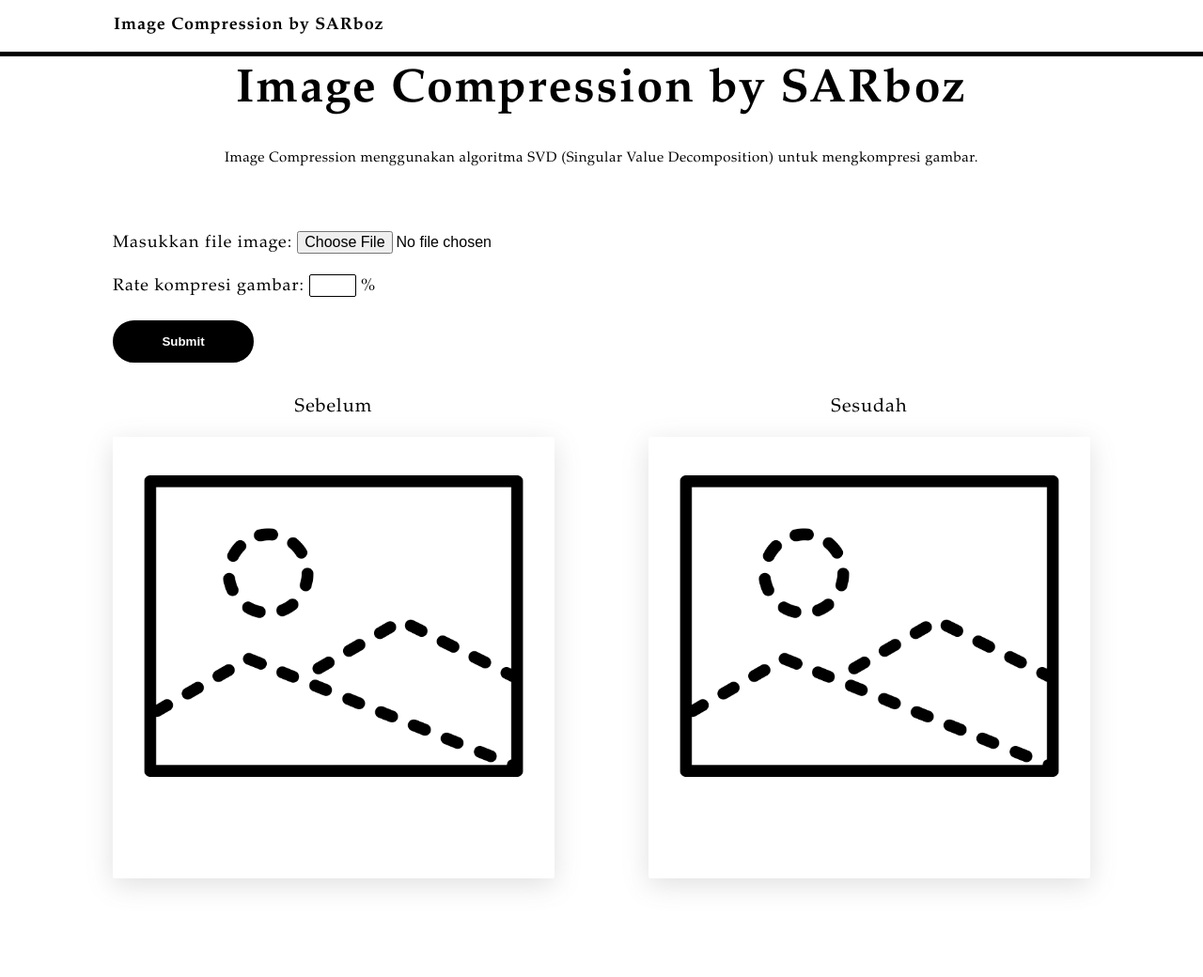
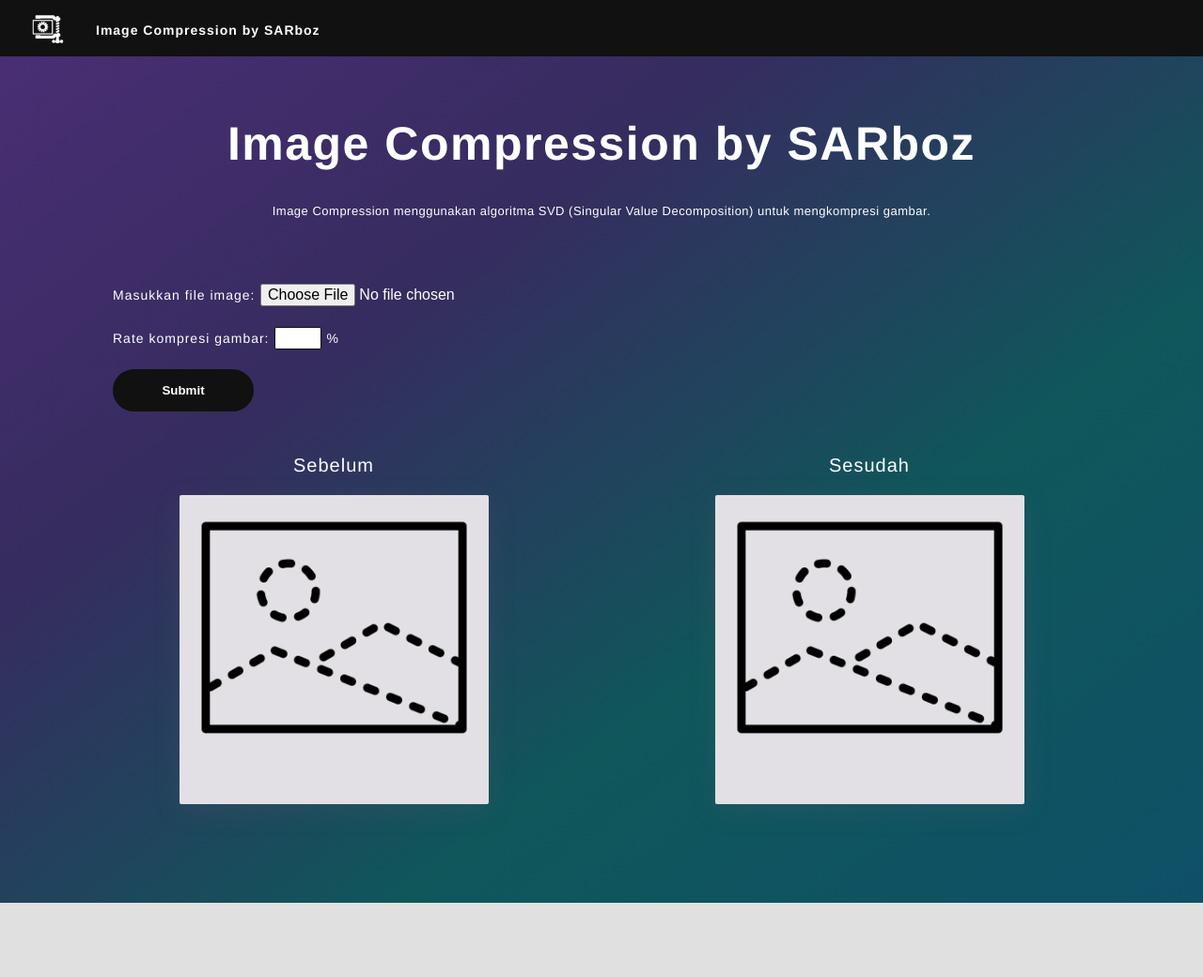
Before and after one commit to rayhankinan/Algeo02-20065, a Flask app: page / in a window 1280 px wide. Shown: the whole page at 94% size. After the commit the page ends 961 px from the top, so only its background shows below. Run offline with Flask 2, Linux system fonts and the light colour scheme.

Commit message:
update frontpage

```diff
--- a/Website/static/styles/frontpage.css
+++ b/Website/static/styles/frontpage.css
@@ -5,15 +5,15 @@
 
 html {
     font-size: 100%;
-    font-family: 'Garamond', serif;
+    font-family: 'Helvetica', sans-serif;
     line-height: 1.7;
     letter-spacing: 1px;
 }
 
 body {
     margin: 0;
-    background-color: #ffffff;
-    color: #000000;
+    background-image: linear-gradient(to bottom right, #4b2e76, #362c5f, #0f575b, #0f5067);
+    color: #FEFFFF;
 }
 
 h1, h2, h3, h4, h5, h6, p {
@@ -29,27 +29,29 @@ header {
     height: 60px;
     top: 0;
     width: 100%;
-    background-color: #ffffff;
-    border-bottom: 5px solid #000000;
+    background-color: #111111;
+    color: #FEFFFF;
+    border-top: 5px solid #111111;
+    border-bottom: 5px solid #111111;
     display: flex;
     flex-direction: row;
 }
 
 .header-logo {
-    margin-left: 45px;
-    line-height: 60px;
+    margin-left: 30px;
+    line-height: 90px;
     width: fit-content;
     height: fit-content;
 }
 
 .header-logo img {
-    width: 100%;
+    width: 60%;
 }
 
 .header-title {
-    font-size: 18px;
-    margin-left: 6px;
-    margin-top: 12px;
+    font-size: 14px;
+    margin-left: 2px;
+    margin-top: 16px;
     font-weight: 600;
 }
 
@@ -72,14 +74,14 @@ header {
 .frontpage-detail .title {
     font-size: 50px;
     line-height: 66px;
-    letter-spacing: 2px;
-    margin-top: 24px;
+    letter-spacing: 1.5px;
+    margin-top: 80px;
     margin-bottom: 24px;
     text-align: center;
 }
 
 .frontpage-detail .description {
-    font-size: 15px;
+    font-size: 13px;
     line-height: 30px;
     letter-spacing: 0.5px;
     margin-bottom: 40px;
@@ -96,7 +98,7 @@ header {
 }
 
 .image-processing-box .upload-box .input-description {
-    font-size: 18px;
+    font-size: 14px;
 }
 
 .image-processing-box .upload-box input[type="file"] {
@@ -112,9 +114,9 @@ header {
 .image-processing-box .upload-box input[type="number"] {
     width: 50px;
     height: 24px;
-    border: 1px solid #000000;
+    border: 1px solid #111111;
     border-radius: 2px;
-    font-size: 16px;
+    font-size: 15px;
 }
 
 .image-processing-box .upload-box input[type="submit"] {
@@ -123,16 +125,16 @@ header {
     margin-top: 20px;
     border-radius: 30px;
     font-weight: 600;
-    background-color: #000000;
+    background-color: #111111;
     color: #ffffff;
     cursor: pointer;
     outline: none;
-    border: 2px solid #000000;
+    border: 2px solid #111111;
 }
 
 .image-processing-box .upload-box input[type="submit"]:hover {
     background-color: #ffffff;
-    color: #000000;
+    color: #111111;
     transition: all 0.3s ease;
 }
 
@@ -150,15 +152,17 @@ header {
 
 .image-box .image-container .before-column {
     font-size: 20px;
+    font-weight: 550;
     text-align: center;
-    margin-top: 30px;
+    margin-top: 40px;
     margin-bottom: 15px;
 }
 
 .image-box .image-container img {
-    width: 100%;
+    width: 70%;
     box-shadow: rgba(100, 100, 111, 0.2) 0px 7px 29px 0px;
     border-radius: 2px;
+    background-color: #E2E0E5;
 }
 
 .image-box .image-compressed-container {
@@ -170,15 +174,18 @@ header {
 
 .image-box .image-compressed-container .after-column {
     font-size: 20px;
+    font-weight: 550;
     text-align: center;
-    margin-top: 30px;
+    margin-top: 40px;
     margin-bottom: 15px;
 }
 
 .image-box .image-compressed-container img {
-    width: 100%;
+    width: 70%;
     box-shadow: rgba(100, 100, 111, 0.2) 0px 7px 29px 0px;
     border-radius: 2px;
+    background-color: #E2E0E5;
+
 }
 
 .output-container {
@@ -194,7 +201,7 @@ header {
 }
 
 .output-container .output-state .pixel-difference, .compression-time {
-    font-size: 18px;
+    font-size: 14px;
 }
 
 .output-container .save-remove-image {
@@ -210,15 +217,15 @@ header {
     margin-right: 0px;
     border-radius: 30px;
     font-weight: 600;
-    background-color: #000000;
+    background-color: #111111;
     color: #ffffff;
     cursor: pointer;
     outline: none;
-    border: 2px solid #000000;
+    border: 2px solid #111111;
 }
 
 .save-button input[type="submit"]:hover, .remove-button input[type="submit"]:hover {
     background-color: #ffffff;
-    color: #000000;
+    color: #111111;
     transition: all 0.3s ease;
 }
```
